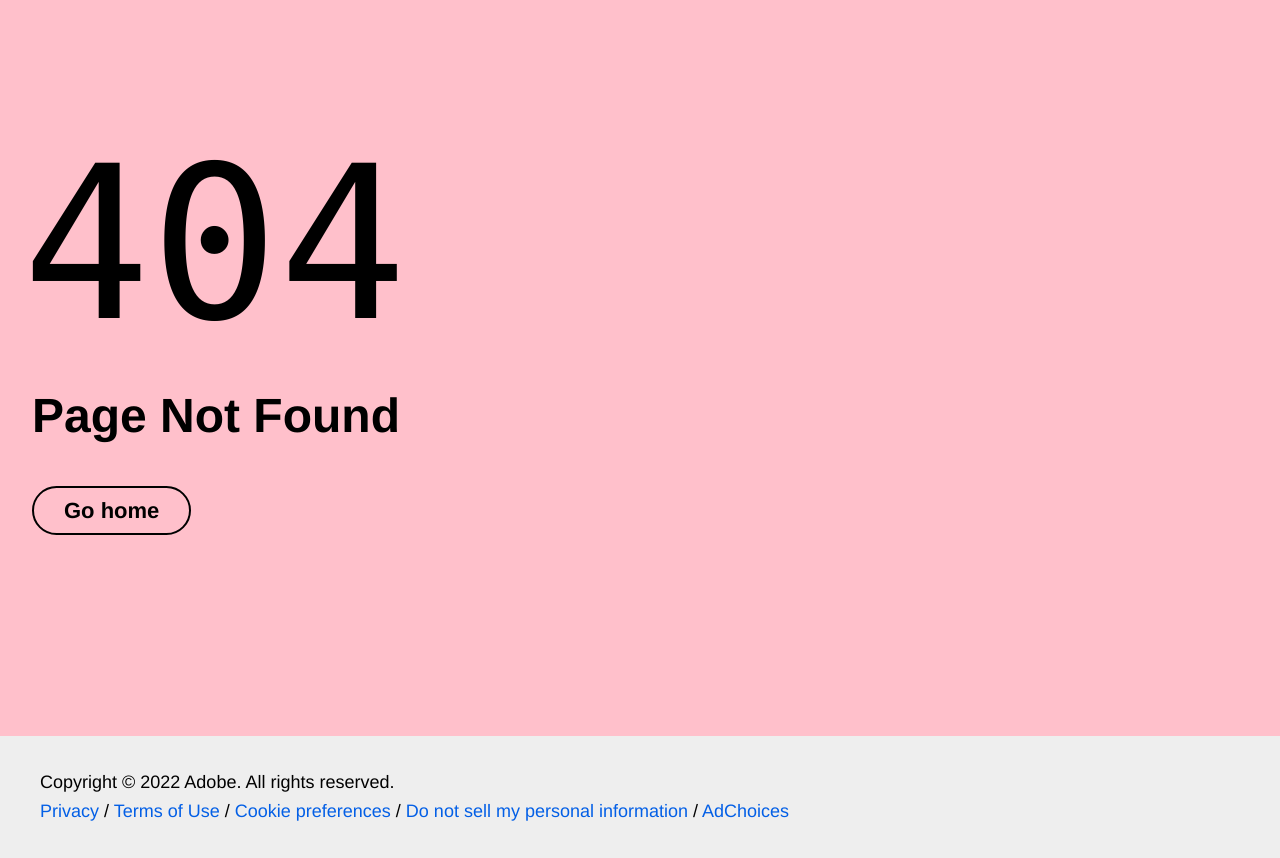
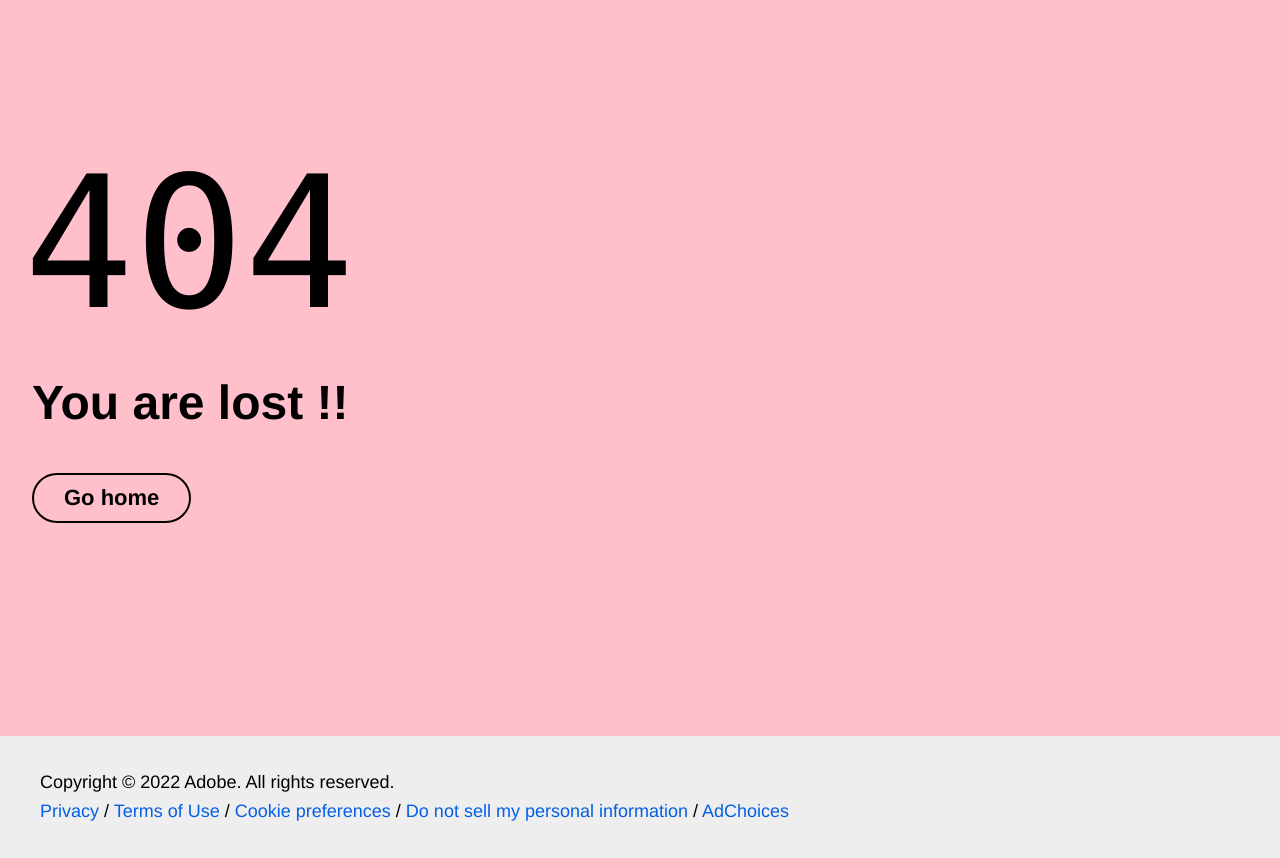
Before and after one commit to satarupadas/franklin, a website with bundled scripts: page 404.html in a window 1280 px wide. Shown: the part 64-922 px from the top of the page. Built offline with nearby package versions, Linux system fonts and the light colour scheme; files whose address does not match are found by name.

Commit message:
Day 2- Assignment 2- 404 page not found

```diff
--- a/404.html
+++ b/404.html
@@ -55,7 +55,7 @@
       <svg viewBox="1 0 38 18" class="error-number">
         <text x="0" y="17">404</text>
       </svg>
-      <h2 class="error-message">Page Not Found</h2>
+      <h2 class="error-message">You are lost !!</h2>
       <p class="button-container">
         <a href="/" class="button secondary error-button-home">Go home</a>
       </p>
```
